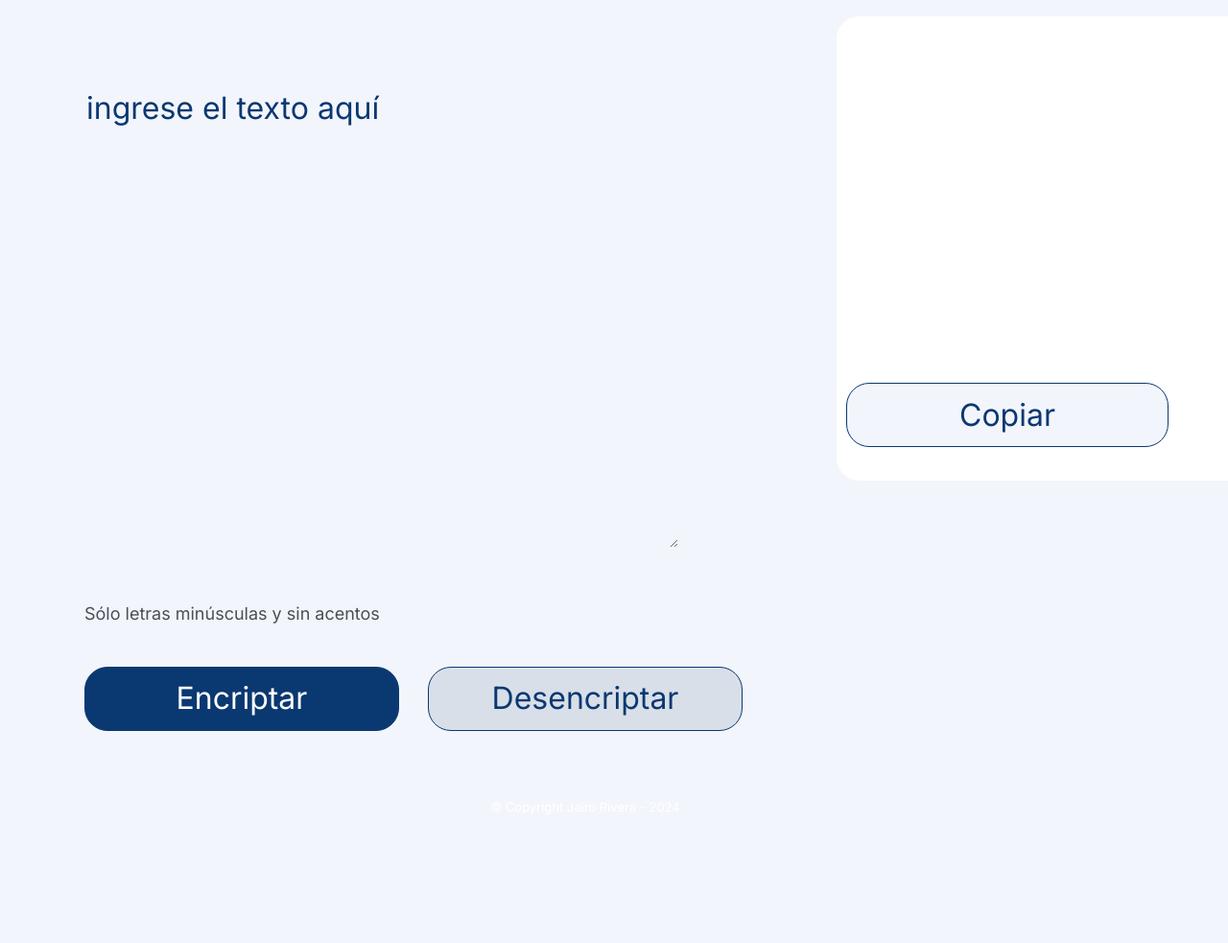
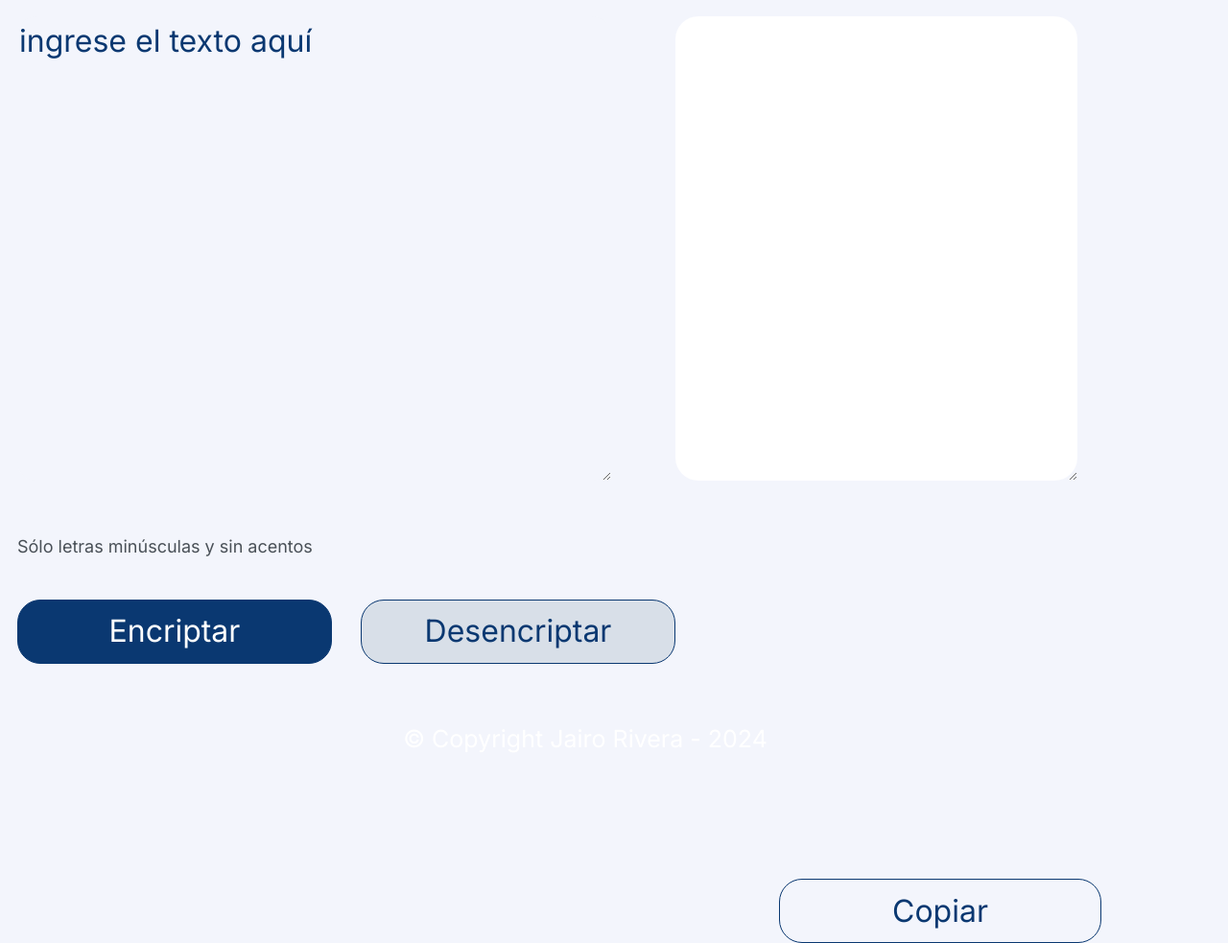
Before and after one commit to Jairomijrs/encriptador-texto, a plain HTML site: page index.html in a window 1280 px wide. Shown: the part 69-1052 px from the top of the page at 96% size. Before the commit the page ends 948 px from the top, so only its background shows below. Drawn offline with Linux system fonts and the light colour scheme.

Commit message:
Update style.css
Responsividad

```diff
--- a/style.css
+++ b/style.css
@@ -14,15 +14,29 @@
 
 main{
     display: flex;
-    margin-bottom: 50px;
-    margin-left: 80px;
+    felex-direction: column;
+    margin-bottom: 40px;
+    margin-left: 10px;
+    margin-right: 10%;
+}
+
+.caja1{
+    display: flex;
+    flex-direction: column;
+}
+
+.caja2{
+    display: flex;
+    flex-direction: column;
 }
 
 .text-area{
     border: none;
     color: #0a3871;
-    margin-top: 90px;
+    margin-top: 20px;
     text-transform: lowercase;
+    border-radius: 20px;
+    width: auto;
 }
 ::placeholder { color: #0a3871; }
     .text-area:focus {
@@ -33,13 +47,12 @@ main{
     background: white;
     background-image: url(imagenes/Muñeco.png);
     background-repeat: no-repeat;
+    background-position: center;
     border: none;
     border-radius: 24px;
     color: #0a3871;
-    margin-left: 98px;
     margin-top: 20px;
-    padding-left: 20px;
-    position: fixed;
+    width: auto;
 }
 .mensaje:focus{
     outline: none;
@@ -90,12 +103,14 @@ main{
 
 .copyright{
     color: #FFFFFF;
-    font-size: 13px;
+    font-size: 25px;
     margin: 20px;
 }
 
 .iconos{
     display: flex;
+    flex-direction: row;
+    align-items: flex-end;
     justify-content: center;
     gap: 20px;
 }
@@ -121,3 +136,9 @@ main{
 .instagram{
     color:darksalmon;
 }
+
+@media (max-width: 800px) {
+    .logo {
+        width: auto;
+}
+}
```
